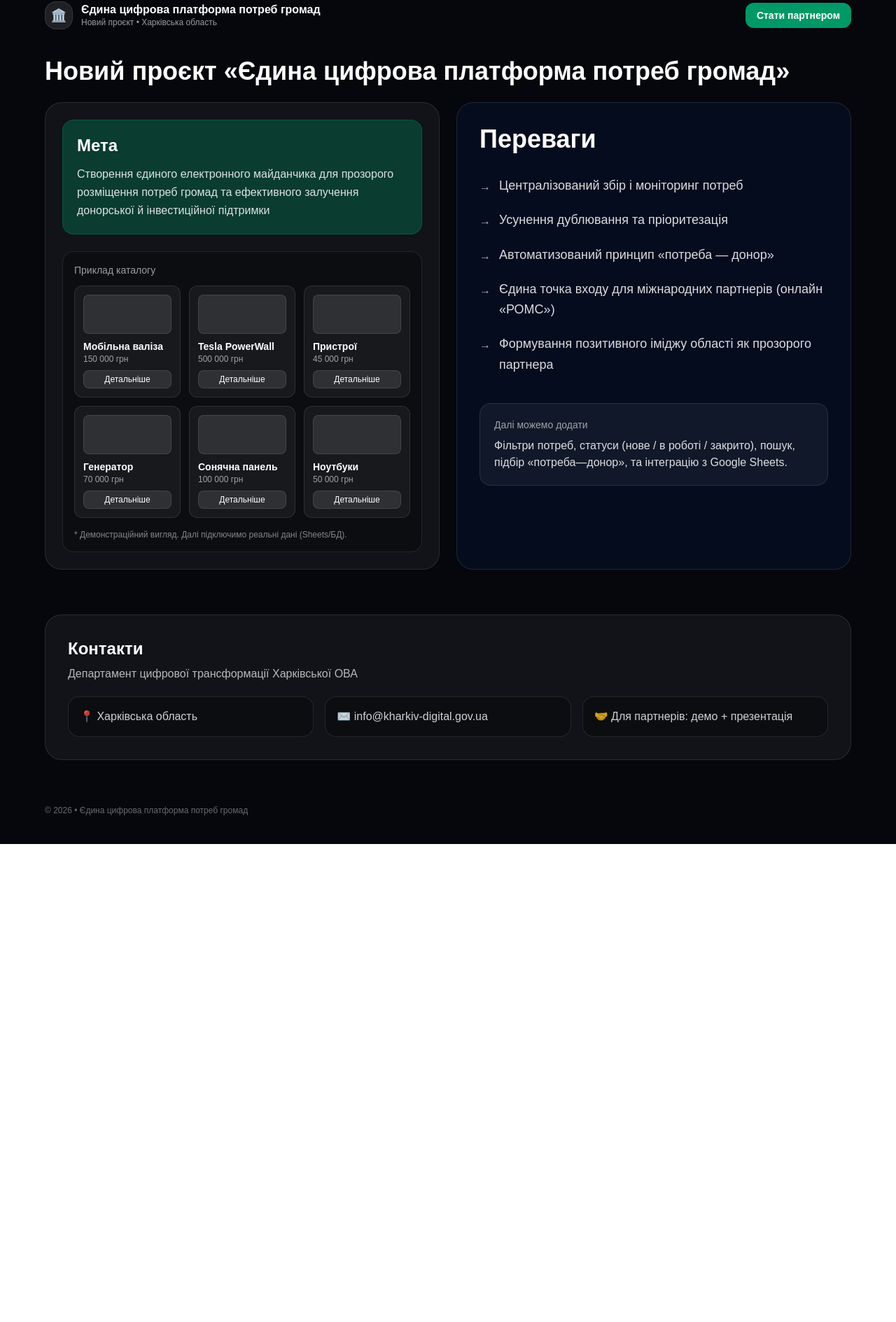
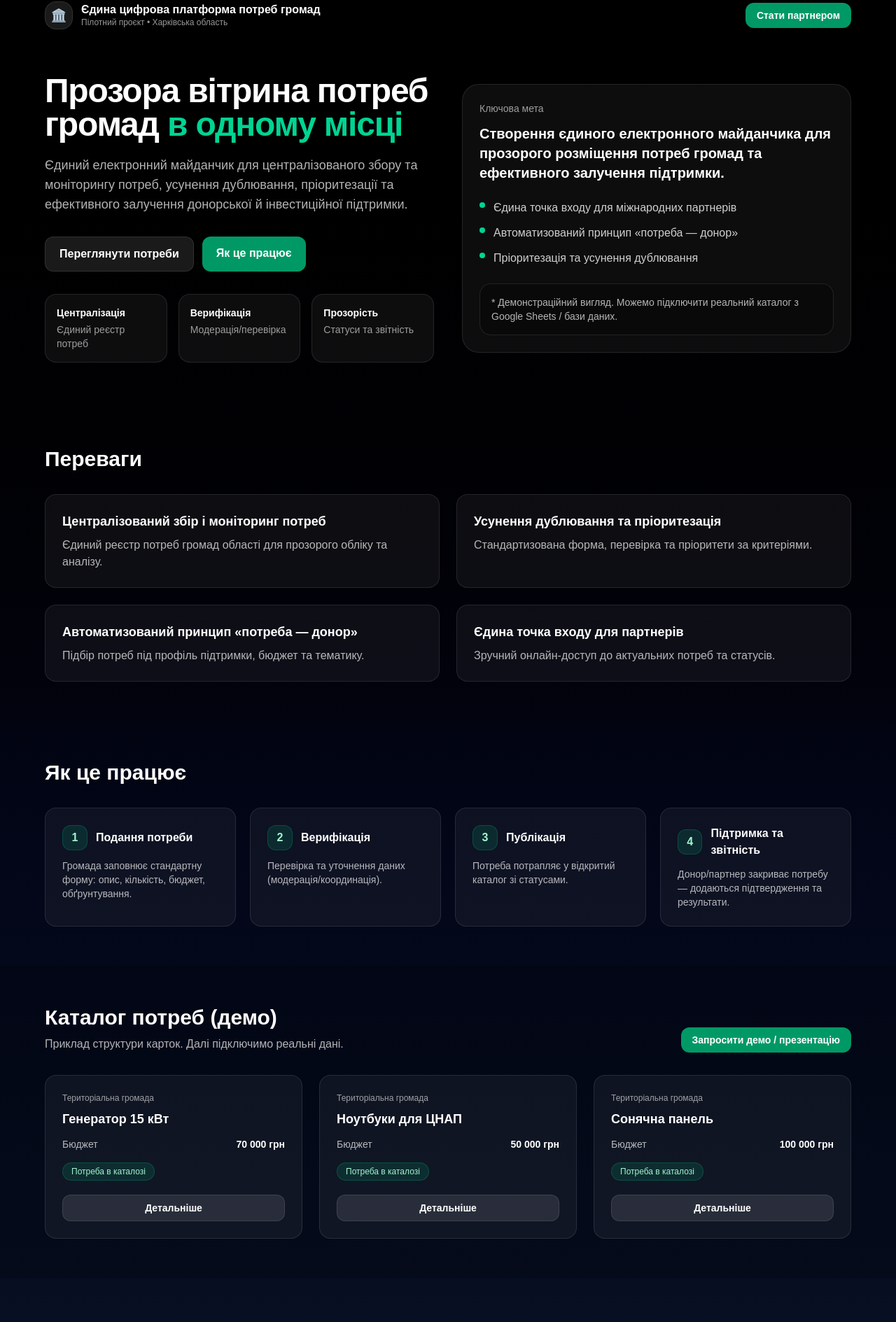
Before and after one commit to ostretiak-cloud/needs-platform, a Next.js app: page / in a window 1280 px wide. Shown: the part 38-1927 px from the top of the page at 70% size. Before the commit the page ends 1244 px from the top, so only its background shows below. Built offline with nearby package versions, Linux system fonts and the light colour scheme.

Commit message:
Restore landing version

```diff
--- a/app/page.js
+++ b/app/page.js
@@ -1,15 +1,13 @@
+const needsDemo = [
+  { title: "Генератор 15 кВт", community: "Територіальна громада", budget: "70 000 грн", status: "Потреба в каталозі" },
+  { title: "Ноутбуки для ЦНАП", community: "Територіальна громада", budget: "50 000 грн", status: "Потреба в каталозі" },
+  { title: "Сонячна панель", community: "Територіальна громада", budget: "100 000 грн", status: "Потреба в каталозі" },
+];
+
 export default function Home() {
-  const advantages = [
-    "Централізований збір і моніторинг потреб",
-    "Усунення дублювання та пріоритезація",
-    "Автоматизований принцип «потреба — донор»",
-    "Єдина точка входу для міжнародних партнерів (онлайн «РОМС»)",
-    "Формування позитивного іміджу області як прозорого партнера",
-  ];
-
   return (
-    <main className="min-h-screen bg-[#05070C] text-white">
-      {/* Top bar */}
+    <main className="min-h-screen bg-gradient-to-b from-black via-slate-950 to-slate-900 text-white">
+      {/* Top */}
       <header className="px-6 pt-10">
         <div className="mx-auto max-w-6xl flex items-center justify-between">
           <div className="flex items-center gap-3">
@@ -17,12 +15,8 @@ export default function Home() {
               <span className="text-lg">🏛️</span>
             </div>
             <div className="leading-tight">
-              <div className="font-semibold">
-                Єдина цифрова платформа потреб громад
-              </div>
-              <div className="text-xs text-white/60">
-                Новий проєкт • Харківська область
-              </div>
+              <div className="font-semibold">Єдина цифрова платформа потреб громад</div>
+              <div className="text-xs text-white/60">Пілотний проєкт • Харківська область</div>
             </div>
           </div>
 
@@ -35,113 +29,219 @@ export default function Home() {
         </div>
       </header>
 
-      {/* Title */}
-      <section className="px-6 pt-10 pb-6">
-        <div className="mx-auto max-w-6xl">
-          <h1 className="text-3xl sm:text-4xl font-bold">
-            Новий проєкт «Єдина цифрова платформа потреб громад»
-          </h1>
-        </div>
-      </section>
+      {/* Hero */}
+      <section className="px-6 py-16">
+        <div className="mx-auto max-w-6xl grid lg:grid-cols-2 gap-10 items-center">
+          <div>
+            <h1 className="text-4xl sm:text-5xl font-bold tracking-tight">
+              Прозора вітрина потреб громад <span className="text-emerald-400">в одному місці</span>
+            </h1>
+            <p className="mt-5 text-lg text-white/70">
+              Єдиний електронний майданчик для централізованого збору та моніторингу потреб,
+              усунення дублювання, пріоритезації та ефективного залучення донорської й інвестиційної підтримки.
+            </p>
 
-      {/* Main block (as on slide) */}
-      <section className="px-6 pb-16">
-        <div className="mx-auto max-w-6xl grid lg:grid-cols-2 gap-6">
-          {/* Left column: Goal + preview */}
-          <div className="rounded-3xl border border-white/10 bg-white/5 p-6">
-            <div className="rounded-2xl bg-emerald-700/40 border border-emerald-500/20 p-5">
-              <div className="text-2xl font-bold mb-3">Мета</div>
-              <p className="text-white/85 leading-relaxed">
-                Створення єдиного електронного майданчика для прозорого
-                розміщення потреб громад та ефективного залучення донорської й
-                інвестиційної підтримки
-              </p>
+            <div className="mt-8 flex flex-wrap gap-3">
+              <a
+                href="#catalog"
+                className="rounded-xl bg-white/10 border border-white/10 px-5 py-3 font-semibold hover:bg-white/15 transition"
+              >
+                Переглянути потреби
+              </a>
+              <a
+                href="#how"
+                className="rounded-xl bg-emerald-600 px-5 py-3 font-semibold hover:bg-emerald-500 transition"
+              >
+                Як це працює
+              </a>
             </div>
 
-            <div className="mt-6 rounded-2xl bg-black/30 border border-white/10 p-4">
-              <div className="text-sm text-white/60 mb-3">Приклад каталогу</div>
-
-              {/* Fake “catalog” preview block to mimic the slide */}
-              <div className="grid grid-cols-3 gap-3">
-                <Card title="Мобільна валіза" price="150 000 грн" />
-                <Card title="Tesla PowerWall" price="500 000 грн" />
-                <Card title="Пристрої" price="45 000 грн" />
-                <Card title="Генератор" price="70 000 грн" />
-                <Card title="Сонячна панель" price="100 000 грн" />
-                <Card title="Ноутбуки" price="50 000 грн" />
-              </div>
-
-              <div className="mt-4 text-xs text-white/50">
-                * Демонстраційний вигляд. Далі підключимо реальні дані (Sheets/БД).
-              </div>
+            <div className="mt-8 grid sm:grid-cols-3 gap-4">
+              <Stat title="Централізація" text="Єдиний реєстр потреб" />
+              <Stat title="Верифікація" text="Модерація/перевірка" />
+              <Stat title="Прозорість" text="Статуси та звітність" />
             </div>
           </div>
 
-          {/* Right column: Advantages */}
-          <div className="rounded-3xl border border-white/10 bg-[#06122C]/60 p-8">
-            <div className="text-4xl font-extrabold mb-8">Переваги</div>
+          <div className="rounded-3xl border border-white/10 bg-white/5 p-6">
+            <div className="text-sm text-white/60 mb-3">Ключова мета</div>
+            <div className="text-xl font-semibold">
+              Створення єдиного електронного майданчика для прозорого розміщення потреб громад та ефективного залучення підтримки.
+            </div>
 
-            <ul className="space-y-5">
-              {advantages.map((a) => (
-                <li key={a} className="flex gap-3 items-start">
-                  <span className="mt-1 text-white/70">→</span>
-                  <span className="text-lg text-white/85 leading-relaxed">
-                    {a}
-                  </span>
-                </li>
-              ))}
-            </ul>
+            <div className="mt-6 grid gap-3">
+              <MiniPoint>Єдина точка входу для міжнародних партнерів</MiniPoint>
+              <MiniPoint>Автоматизований принцип «потреба — донор»</MiniPoint>
+              <MiniPoint>Пріоритезація та усунення дублювання</MiniPoint>
+            </div>
 
-            <div className="mt-10 rounded-2xl bg-white/5 border border-white/10 p-5">
-              <div className="text-sm text-white/60">Далі можемо додати</div>
-              <div className="mt-2 text-white/85">
-                Фільтри потреб, статуси (нове / в роботі / закрито), пошук, підбір
-                «потреба—донор», та інтеграцію з Google Sheets.
-              </div>
+            <div className="mt-6 rounded-2xl bg-black/30 border border-white/10 p-4 text-sm text-white/70">
+              * Демонстраційний вигляд. Можемо підключити реальний каталог з Google Sheets / бази даних.
             </div>
           </div>
         </div>
       </section>
 
-      {/* Contacts */}
-      <section id="contacts" className="px-6 pb-16">
-        <div className="mx-auto max-w-6xl rounded-3xl border border-white/10 bg-white/5 p-8">
-          <h2 className="text-2xl font-bold">Контакти</h2>
-          <p className="mt-2 text-white/70">
-            Департамент цифрової трансформації Харківської ОВА
-          </p>
-          <div className="mt-5 grid md:grid-cols-3 gap-4 text-white/80">
-            <div className="rounded-2xl bg-black/30 border border-white/10 p-4">
-              📍 Харківська область
-            </div>
-            <div className="rounded-2xl bg-black/30 border border-white/10 p-4">
-              ✉️ info@kharkiv-digital.gov.ua
-            </div>
-            <div className="rounded-2xl bg-black/30 border border-white/10 p-4">
-              🤝 Для партнерів: демо + презентація
-            </div>
+      {/* Advantages */}
+      <section className="px-6 py-14 bg-black/20">
+        <div className="mx-auto max-w-6xl">
+          <h2 className="text-3xl font-bold">Переваги</h2>
+          <div className="mt-8 grid md:grid-cols-2 gap-6">
+            <Card title="Централізований збір і моніторинг потреб">
+              Єдиний реєстр потреб громад області для прозорого обліку та аналізу.
+            </Card>
+            <Card title="Усунення дублювання та пріоритезація">
+              Стандартизована форма, перевірка та пріоритети за критеріями.
+            </Card>
+            <Card title="Автоматизований принцип «потреба — донор»">
+              Підбір потреб під профіль підтримки, бюджет та тематику.
+            </Card>
+            <Card title="Єдина точка входу для партнерів">
+              Зручний онлайн-доступ до актуальних потреб та статусів.
+            </Card>
           </div>
         </div>
       </section>
 
-      <footer className="px-6 pb-10">
-        <div className="mx-auto max-w-6xl text-xs text-white/40">
-          © {new Date().getFullYear()} • Єдина цифрова платформа потреб громад
+      {/* How it works */}
+      <section id="how" className="px-6 py-14">
+        <div className="mx-auto max-w-6xl">
+          <h2 className="text-3xl font-bold">Як це працює</h2>
+          <div className="mt-8 grid md:grid-cols-4 gap-5">
+            <Step n="1" title="Подання потреби">
+              Громада заповнює стандартну форму: опис, кількість, бюджет, обґрунтування.
+            </Step>
+            <Step n="2" title="Верифікація">
+              Перевірка та уточнення даних (модерація/координація).
+            </Step>
+            <Step n="3" title="Публікація">
+              Потреба потрапляє у відкритий каталог зі статусами.
+            </Step>
+            <Step n="4" title="Підтримка та звітність">
+              Донор/партнер закриває потребу — додаються підтвердження та результати.
+            </Step>
+          </div>
         </div>
-      </footer>
+      </section>
+
+      {/* Catalog */}
+      <section id="catalog" className="px-6 py-14 bg-black/20">
+        <div className="mx-auto max-w-6xl">
+          <div className="flex items-end justify-between gap-4 flex-wrap">
+            <div>
+              <h2 className="text-3xl font-bold">Каталог потреб (демо)</h2>
+              <p className="mt-2 text-white/70">
+                Приклад структури карток. Далі підключимо реальні дані.
+              </p>
+            </div>
+            <a
+              href="#contacts"
+              className="rounded-xl bg-emerald-600 px-4 py-2 text-sm font-semibold hover:bg-emerald-500 transition"
+            >
+              Запросити демо / презентацію
+            </a>
+          </div>
+
+          <div className="mt-8 grid md:grid-cols-3 gap-6">
+            {needsDemo.map((n) => (
+              <div key={n.title} className="rounded-2xl border border-white/10 bg-white/5 p-6">
+                <div className="text-xs text-white/60">{n.community}</div>
+                <div className="mt-2 text-lg font-semibold">{n.title}</div>
+                <div className="mt-3 flex items-center justify-between text-sm">
+                  <span className="text-white/70">Бюджет</span>
+                  <span className="font-semibold">{n.budget}</span>
+                </div>
+                <div className="mt-4 inline-flex items-center rounded-full bg-emerald-500/15 border border-emerald-400/20 px-3 py-1 text-xs text-emerald-200">
+                  {n.status}
+                </div>
+                <button className="mt-5 w-full rounded-xl bg-white/10 border border-white/10 py-2 text-sm font-semibold hover:bg-white/15 transition">
+                  Детальніше
+                </button>
+              </div>
+            ))}
+          </div>
+        </div>
+      </section>
+
+      {/* Contacts */}
+      <section id="contacts" className="px-6 py-16">
+        <div className="mx-auto max-w-6xl grid lg:grid-cols-2 gap-8">
+          <div>
+            <h2 className="text-3xl font-bold">Контакти</h2>
+            <p className="mt-3 text-white/70">
+              Департамент цифрової трансформації Харківської ОВА.
+              Для партнерів можемо надати презентацію, доступ до демо-каталогу та правила верифікації.
+            </p>
+
+            <div className="mt-6 space-y-2 text-white/80">
+              <div>📍 Харківська область</div>
+              <div>✉️ <span className="text-white/60">Email:</span> info@kharkiv-digital.gov.ua</div>
+            </div>
+          </div>
+
+          <div className="rounded-3xl border border-white/10 bg-white/5 p-6">
+            <div className="text-lg font-semibold">Заявка партнера</div>
+            <p className="mt-2 text-sm text-white/70">
+              (Поки що форма-демо. Далі можемо підключити Google Form або внутрішню форму з надсиланням на пошту.)
+            </p>
+
+            <div className="mt-5 grid gap-3">
+              <input className="w-full rounded-xl bg-black/30 border border-white/10 px-4 py-3 outline-none" placeholder="Ім'я / організація" />
+              <input className="w-full rounded-xl bg-black/30 border border-white/10 px-4 py-3 outline-none" placeholder="Email" />
+              <textarea className="w-full rounded-xl bg-black/30 border border-white/10 px-4 py-3 outline-none" rows="4" placeholder="Коротко: якого типу підтримка / інтерес"></textarea>
+
+              <button className="rounded-xl bg-emerald-600 px-5 py-3 font-semibold hover:bg-emerald-500 transition">
+                Надіслати
+              </button>
+            </div>
+          </div>
+        </div>
+
+        <footer className="mx-auto max-w-6xl pt-10 text-xs text-white/50">
+          © {new Date().getFullYear()} • Єдина цифрова платформа потреб громад • Харківська область
+        </footer>
+      </section>
     </main>
   );
 }
 
-function Card({ title, price }) {
+function Stat({ title, text }) {
   return (
-    <div className="rounded-xl border border-white/10 bg-white/5 p-3">
-      <div className="h-14 rounded-lg bg-white/10 border border-white/10" />
-      <div className="mt-2 text-sm font-semibold">{title}</div>
-      <div className="text-xs text-white/60">{price}</div>
-      <button className="mt-2 w-full rounded-lg bg-white/10 border border-white/10 py-1 text-xs hover:bg-white/15 transition">
-        Детальніше
-      </button>
+    <div className="rounded-2xl border border-white/10 bg-white/5 p-4">
+      <div className="text-sm font-semibold">{title}</div>
+      <div className="mt-1 text-sm text-white/60">{text}</div>
     </div>
   );
 }
+
+function MiniPoint({ children }) {
+  return (
+    <div className="flex gap-3 items-start">
+      <span className="mt-1 h-2 w-2 rounded-full bg-emerald-400" />
+      <div className="text-white/80">{children}</div>
+    </div>
+  );
+}
+
+function Card({ title, children }) {
+  return (
+    <div className="rounded-2xl border border-white/10 bg-white/5 p-6">
+      <div className="text-lg font-semibold">{title}</div>
+      <div className="mt-2 text-white/70">{children}</div>
+    </div>
+  );
+}
+
+function Step({ n, title, children }) {
+  return (
+    <div className="rounded-2xl border border-white/10 bg-white/5 p-6">
+      <div className="flex items-center gap-3">
+        <div className="h-9 w-9 rounded-xl bg-emerald-500/15 border border-emerald-400/20 flex items-center justify-center font-bold text-emerald-200">
+          {n}
+        </div>
+        <div className="font-semibold">{title}</div>
+      </div>
+      <div className="mt-3 text-sm text-white/70">{children}</div>
+    </div>
+  );
+}
```
